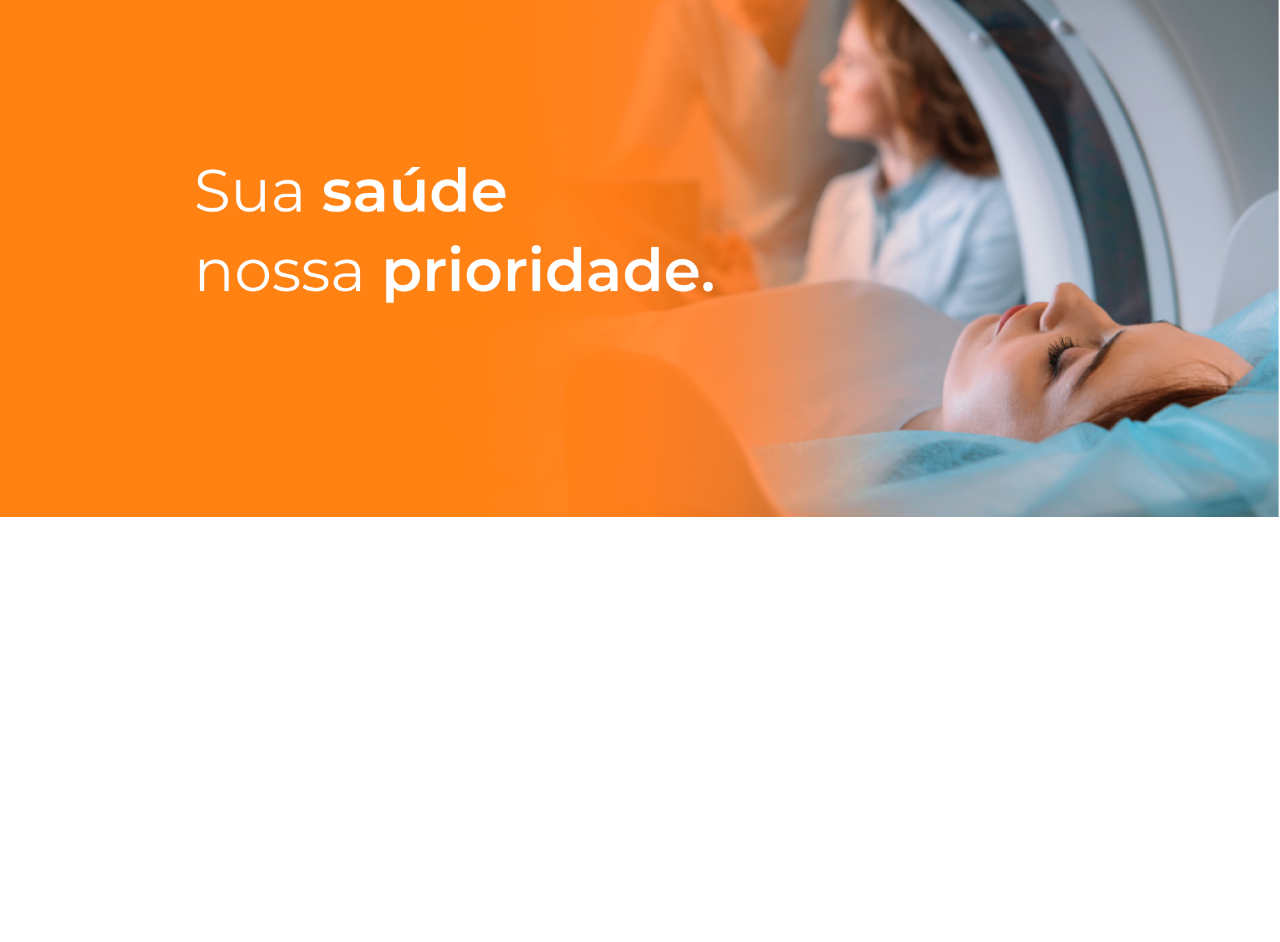
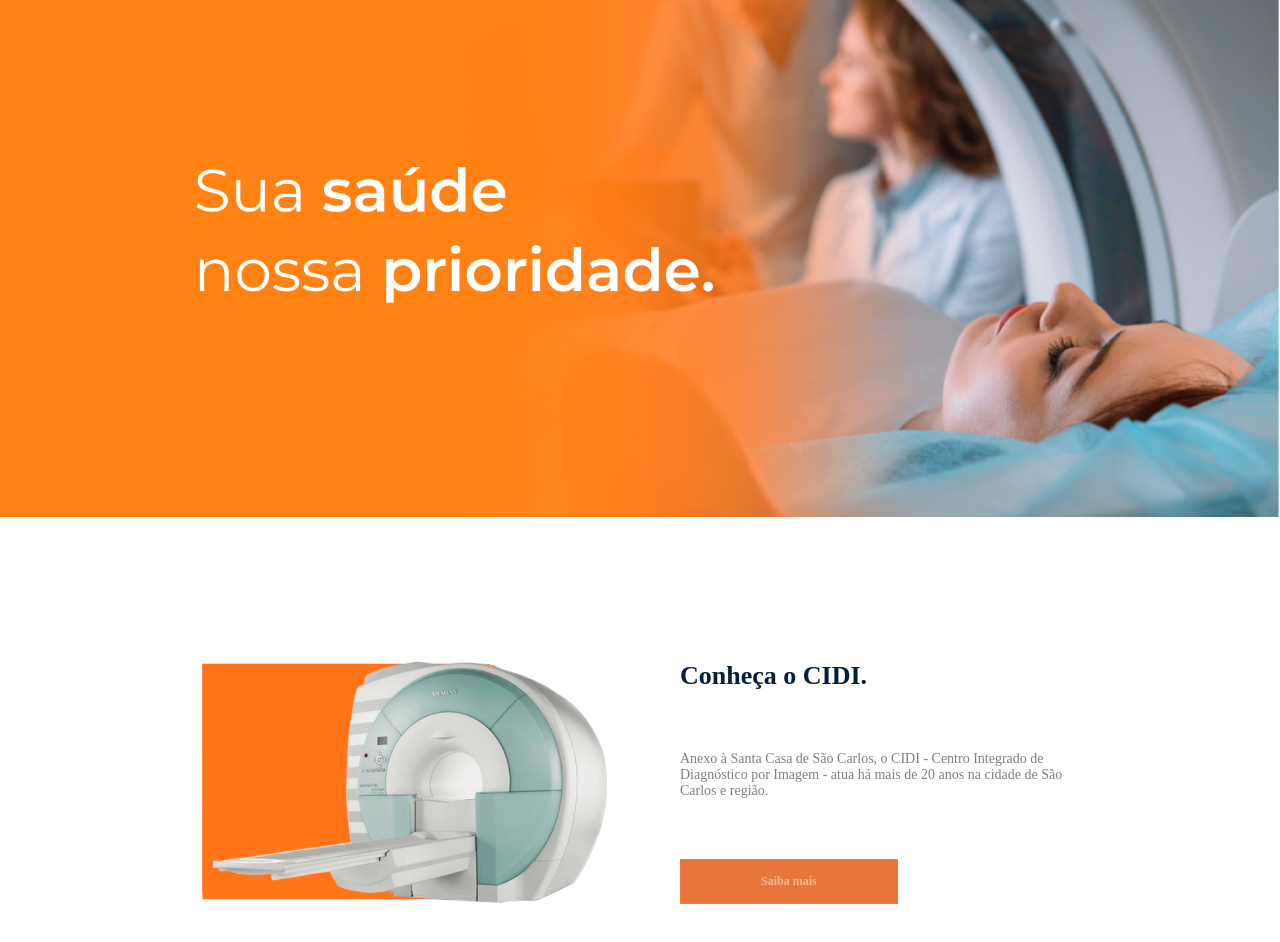
Before and after one commit to pestana1984/bianka_cidi, a plain HTML site: page index.html in a window 1280 px wide. Shown: the part 136-1078 px from the top of the page. Before the commit the page ends 800 px from the top, so only its background shows below. Drawn offline with Linux system fonts and the light colour scheme.

Commit message:
Adicionado seção conheça mais

```diff
--- a/index.html
+++ b/index.html
@@ -23,7 +23,19 @@
       </div>
     </header>
 
-    <section id="banner">
+    <section id="banner"></section>
+
+    <section id="conheca" class="container">
+      <img src="./assets/machine.png" alt="Máquina de diagnóstico por imagem" />
+      <div>
+        <h2>Conheça o CIDI.</h2>
+        <p>
+          Anexo à Santa Casa de São Carlos, o CIDI - Centro Integrado de
+          Diagnóstico por Imagem - atua há mais de 20 anos na cidade de São
+          Carlos e região.
+        </p>
+        <a href="#">Saiba mais</a>
+      </div>
     </section>
   </body>
 </html>
--- a/styles/index.css
+++ b/styles/index.css
@@ -42,3 +42,42 @@ section#banner {
   background: url(../assets/banner_home.png) no-repeat center/cover;
   min-height: 520px;
 }
+
+/* Conheça Mais */
+section#conheca {
+  display: flex;
+  padding: 60px 0px;
+}
+
+section#conheca img {
+  max-width: 440px;
+}
+
+section#conheca div {
+  display: flex;
+  flex-direction: column;
+  gap: 60px;
+  margin-left: 60px;
+  justify-content: center;
+}
+section#conheca h2 {
+  font-size: 26px;
+  font-weight: 600;
+  color: #031f3a;
+}
+
+section#conheca p {
+  font-size: 14px;
+  color: #7f7f7f;
+}
+
+section#conheca a {
+  text-decoration: none;
+  font-size: 12px;
+  font-weight: 600;
+  color: #f3ba94;
+  background-color: #e87539;
+  border: 1px solid #ea813b;
+  padding: 14px 80px;
+  max-width: max-content;
+}
```
